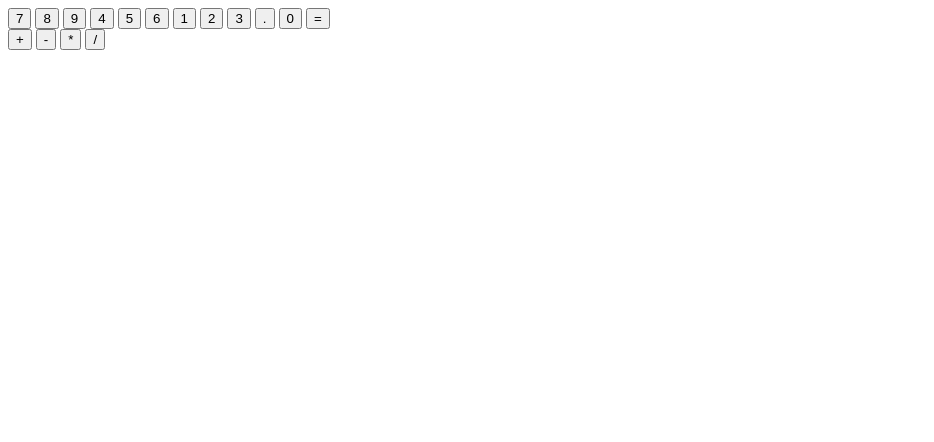
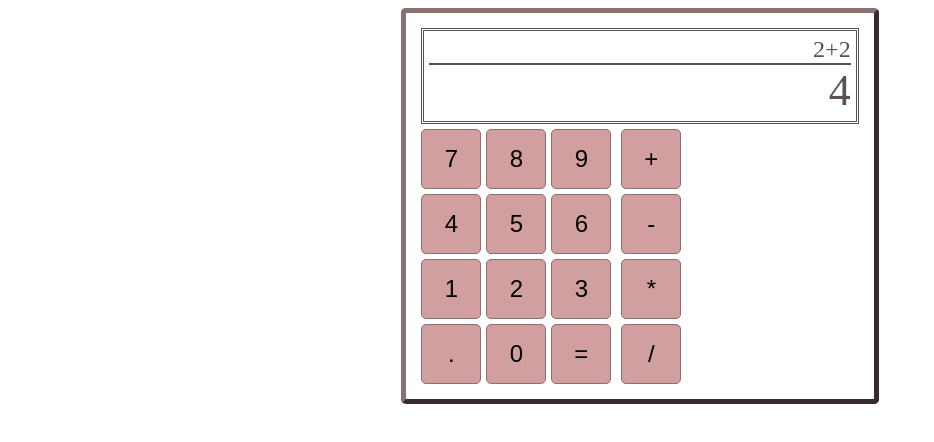
Before and after one commit to DeweQ/calculator, a plain HTML site: page index.html in a window 1280 px wide. Shown: the whole page, without its empty margins (0-934 px from the left). Drawn offline with Linux system fonts and the light colour scheme.

Commit message:
Align and style html elements

```diff
--- a/index.html
+++ b/index.html
@@ -8,31 +8,32 @@
     <title>Web Calculator</title>
   </head>
   <body>
-    <div class="container">
+    <div id="container">
       <div id="display">
-        <div id="expression"></div>
-        <div id="result"></div>
+        <div id="expression">2+2</div>
+        <div class="line"></div>
+        <div id="result" class="focused-display-section">4</div>
       </div>
       <div id="buttons">
         <div id="numbers">
-          <button class="num7">7</button>
-          <button class="num8">8</button>
-          <button class="num9">9</button>
-          <button class="num4">4</button>
-          <button class="num5">5</button>
-          <button class="num6">6</button>
-          <button class="num1">1</button>
-          <button class="num2">2</button>
-          <button class="num3">3</button>
-          <button class="num-point">.</button>
-          <button class="num0">0</button>
+          <button class="num">7</button>
+          <button class="num">8</button>
+          <button class="num">9</button>
+          <button class="num">4</button>
+          <button class="num">5</button>
+          <button class="num">6</button>
+          <button class="num">1</button>
+          <button class="num">2</button>
+          <button class="num">3</button>
+          <button class="num">.</button>
+          <button class="num">0</button>
           <button class="evaluate">=</button>
         </div>
         <div id="operators">
-          <button class="add">+</button>
-          <button class="subtract">-</button>
-          <button class="multiply">*</button>
-          <button class="divide">/</button>
+          <button class="operator add">+</button>
+          <button class="operator subtract">-</button>
+          <button class="operator multiply">*</button>
+          <button class="operator divide">/</button>
         </div>
       </div>
     </div>
--- a/style.css
+++ b/style.css
@@ -0,0 +1,72 @@
+body {
+    display: flex;
+    flex-direction: column;
+    justify-content: center;
+    align-items: center;
+    align-content: center;
+    color: #595252;
+}
+
+#container {
+    border: 5px outset #897172;
+    padding: 15px;
+    border-radius: 5px;
+
+}
+
+.line {
+    border: 1px solid #595252;
+}
+
+#buttons {
+    display: flex;
+}
+
+#display {
+    flex: 0 0 50px;
+    font-size: 24px;
+    text-align: end;
+    border-style: double;
+    padding: 5px;
+    margin-bottom: 5px;
+    display: flex;
+    flex-direction: column;
+}
+
+#numbers {
+    display: flex;
+    flex-wrap: wrap;
+    flex: 0 0 200px;
+    gap: 5px
+}
+
+#operators {
+    display: flex;
+    flex-direction: column;
+    gap: 5px
+}
+
+.num,
+.evaluate {
+    box-sizing: border-box;
+    flex: 0 0 60px;
+    height: 60px;
+    text-align: center;
+    align-content: center;
+}
+
+.operator {
+    flex: 0 0 60px;
+    width: 60px;
+}
+
+button {
+    border: 1px solid #897172;
+    border-radius: 5px;
+    background-color: #d19fa0;
+    font-size: 24px;
+}
+
+.focused-display-section {
+    font-size: 44px;
+}
```
